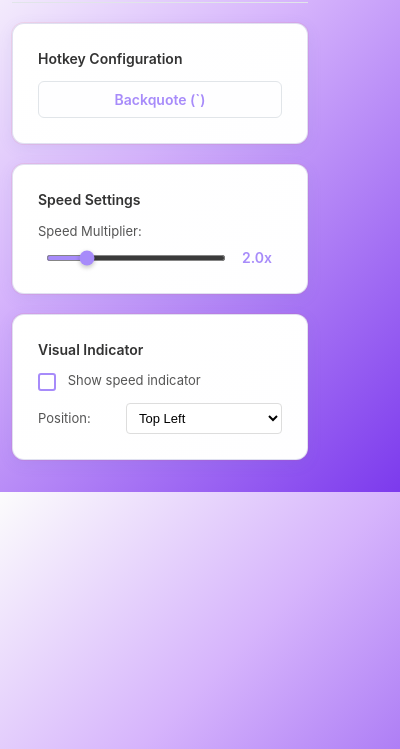
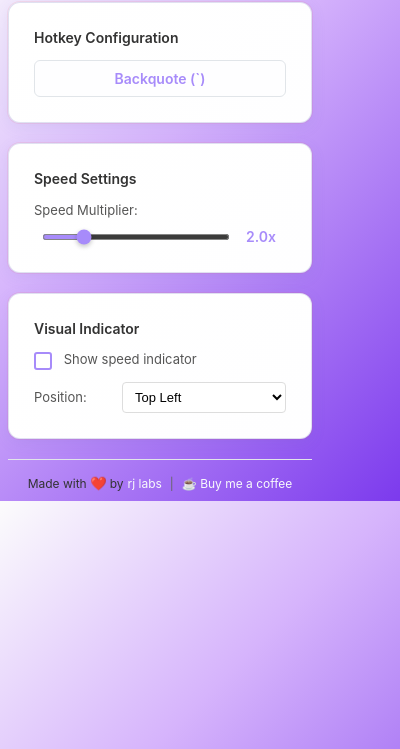
Before and after one commit to gdcho/pulse-play, a browser extension: page popup/popup.html in a window 400 px wide. Shown: the part 95-844 px from the top of the page. Drawn offline with Linux system fonts and the light colour scheme.

Commit message:
final touches

```diff
--- a/content/content-script.js
+++ b/content/content-script.js
@@ -1146,7 +1146,7 @@ class VideoSpeedController {
         speed,
       );
       indicator.innerHTML = `
-        <div class="speed-text">▶▶ ${speedText}</div>
+        <div class="speed-text">${speedText} ▶▶</div>
       `;
 
       // Apply base styles
--- a/popup/popup.css
+++ b/popup/popup.css
@@ -39,14 +39,13 @@ body {
 }
 
 .container {
-  padding: 12px;
+  padding: 8px;
 }
 
 header {
   text-align: center;
   margin-bottom: 20px;
-  padding-bottom: 16px;
-  border-bottom: 1px solid #e1e5e9;
+
   position: relative;
 }
 
@@ -81,6 +80,7 @@ h1 {
   position: absolute;
   top: 0;
   right: 0;
+  padding-top: 6px;
 }
 
 .theme-toggle {
@@ -661,3 +661,120 @@ body.dark h1 {
   color: #e8eaed;
   text-shadow: 0 2px 4px rgba(168, 139, 220, 0.3);
 }
+
+/* Footer Styles */
+.app-footer {
+  margin-top: 20px;
+  padding-top: 16px;
+  border-top: 1px solid #e1e5e9;
+  text-align: center;
+}
+
+.footer-content {
+  padding: 0 8px;
+}
+
+.footer-section {
+  display: flex;
+  align-items: center;
+  justify-content: center;
+  gap: 8px;
+  flex-wrap: wrap;
+}
+
+.footer-text {
+  font-size: 12px;
+  color: #333;
+  display: flex;
+  align-items: center;
+  gap: 4px;
+}
+
+.heart {
+  color: #ff5757;
+  animation: heartbeat 2s ease-in-out infinite;
+}
+
+@keyframes heartbeat {
+  0%,
+  100% {
+    transform: scale(1);
+  }
+  50% {
+    transform: scale(1.1);
+  }
+}
+
+.footer-divider {
+  color: #666;
+  font-size: 12px;
+}
+
+.link-secondary {
+  color: #f8fafc;
+  text-decoration: none;
+  font-size: 12px;
+  transition: color 0.2s ease;
+}
+
+.link-secondary:hover {
+  color: #e2e8f0;
+  text-decoration: underline;
+}
+
+/* Dark mode footer styles */
+body.dark .app-footer {
+  border-top-color: #475569;
+}
+
+body.dark .footer-text {
+  color: #94a3b8;
+}
+
+body.dark .footer-divider {
+  color: #64748b;
+}
+
+body.dark .link-secondary {
+  color: #a78bfa;
+}
+
+body.dark .link-secondary:hover {
+  color: #c4b5fd;
+}
+
+/* Ensure footer accessibility and compatibility */
+.app-footer a {
+  text-decoration: none;
+}
+
+.app-footer a:hover {
+  text-decoration: underline;
+}
+
+/* High contrast mode support */
+@media (prefers-contrast: high) {
+  .footer-text {
+    color: #333;
+  }
+
+  .footer-divider {
+    color: #666;
+  }
+
+  .link-secondary {
+    color: #0066cc;
+  }
+
+  body.dark .footer-text {
+    color: #e8eaed;
+  }
+
+  body.dark .footer-divider {
+    color: #bdc1c6;
+  }
+
+  body.dark .link-secondary {
+    color: #8ab4f8;
+  }
+}
--- a/popup/popup.html
+++ b/popup/popup.html
@@ -182,6 +182,34 @@
           </div>
         </section>
       </main>
+
+      <footer class="app-footer">
+        <div class="footer-content">
+          <div class="footer-section">
+            <span class="footer-text">
+              Made with <span class="heart">❤️</span> by
+              <a
+                href="https://github.com/rj-labs-co"
+                target="_blank"
+                rel="noreferrer"
+                class="link-secondary"
+              >
+                rj labs
+              </a>
+            </span>
+            <span class="footer-divider"> | </span>
+            <a
+              href="https://www.buymeacoffee.com/rjsgml"
+              target="_blank"
+              rel="noreferrer"
+              class="link-secondary"
+              title="Support my work"
+            >
+              ☕ Buy me a coffee
+            </a>
+          </div>
+        </div>
+      </footer>
     </div>
 
     <script src="popup.js"></script>
```
Also changed, not shown: README.md.
